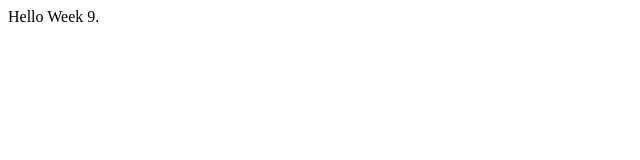
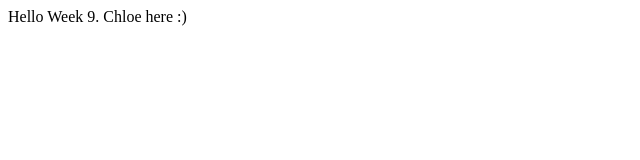
Before and after one commit to chloetml/bt3101_wk9, a website: page index.html in a window 1280 px wide. Shown: the whole page, without its empty margins (0-640 px from the left). Drawn offline with Linux system fonts and the light colour scheme.

Commit message:
Update index.html

```diff
--- a/index.html
+++ b/index.html
@@ -1,7 +1,7 @@
 <html>
 <body>
 <div id="app">
-Hello Week 9.
+Hello Week 9. Chloe here :)
 </div>
 </body>
 </html>
```
